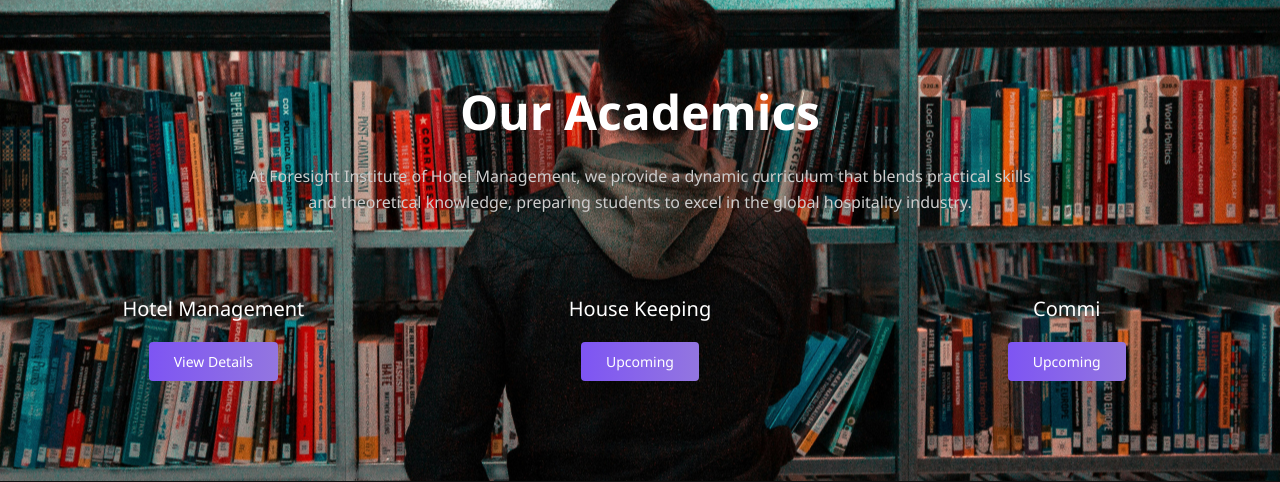
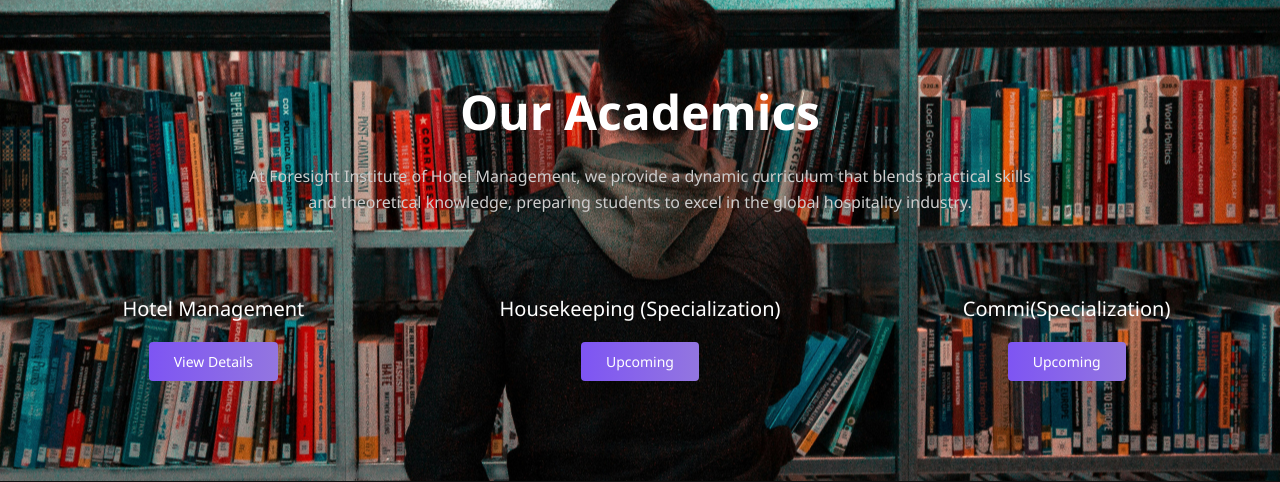
Before and after one commit to abhinav4067/Forsight, a Django app: page / in a window 1280 px wide. Shown: the part 2138-2620 px from the top of the page. Run offline with Django 5.2, Linux system fonts and the light colour scheme; some libraries are stand-ins or nearby versions.

Commit message:
style updATED

```diff
--- a/Foresight/templates/foresight_app/index.html
+++ b/Foresight/templates/foresight_app/index.html
@@ -135,11 +135,11 @@
           <a href="{% url 'learning_modules' %}" class="view-btn">View Details</a>
         </div>
         <div class="academics-card">
-          <h3>House Keeping</h3>
+          <h3>Housekeeping (Specialization)</h3>
           <a href="{% url 'learning_modules' %}" class="view-btn">Upcoming</a>
         </div>
         <div class="academics-card">
-          <h3>Commi</h3>
+          <h3>Commi(Specialization)</h3>
           <a href="{% url 'learning_modules' %}" class="view-btn">Upcoming</a>
         </div>
 
--- a/Foresight/templates/foresight_app/learning_modules.html
+++ b/Foresight/templates/foresight_app/learning_modules.html
@@ -124,7 +124,7 @@
       <div class="course-card">
         <img src="{% static 'images/house_keeping.jpg' %}" alt="Course 2">
         <div class="course-info">
-          <h3>House Keeping</h3>
+          <h3>Housekeeping (Specialization)</h3>
           <!-- <p class="price">Free</p> -->
           <a href="#" class="view-btn">Upcoming</a>
         </div>
@@ -133,7 +133,7 @@
       <div class="course-card">
         <img src="{% static 'images/COMMI_3.png' %}" alt="Course 3">
         <div class="course-info">
-          <h3>Commi</h3>
+          <h3>Commi(Specialization)</h3>
           <!-- <p class="price">Free</p> -->
           <a href="#" class="view-btn">Upcoming</a>
         </div>
```
